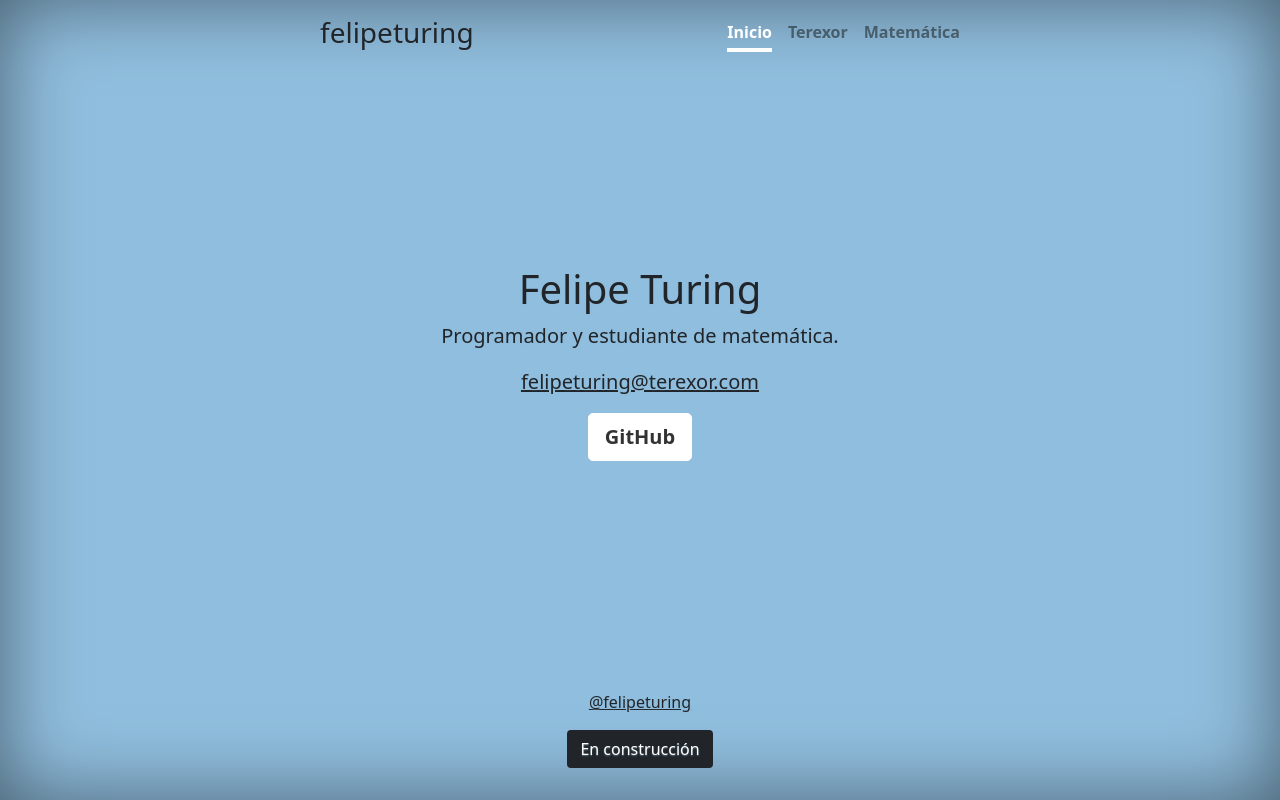
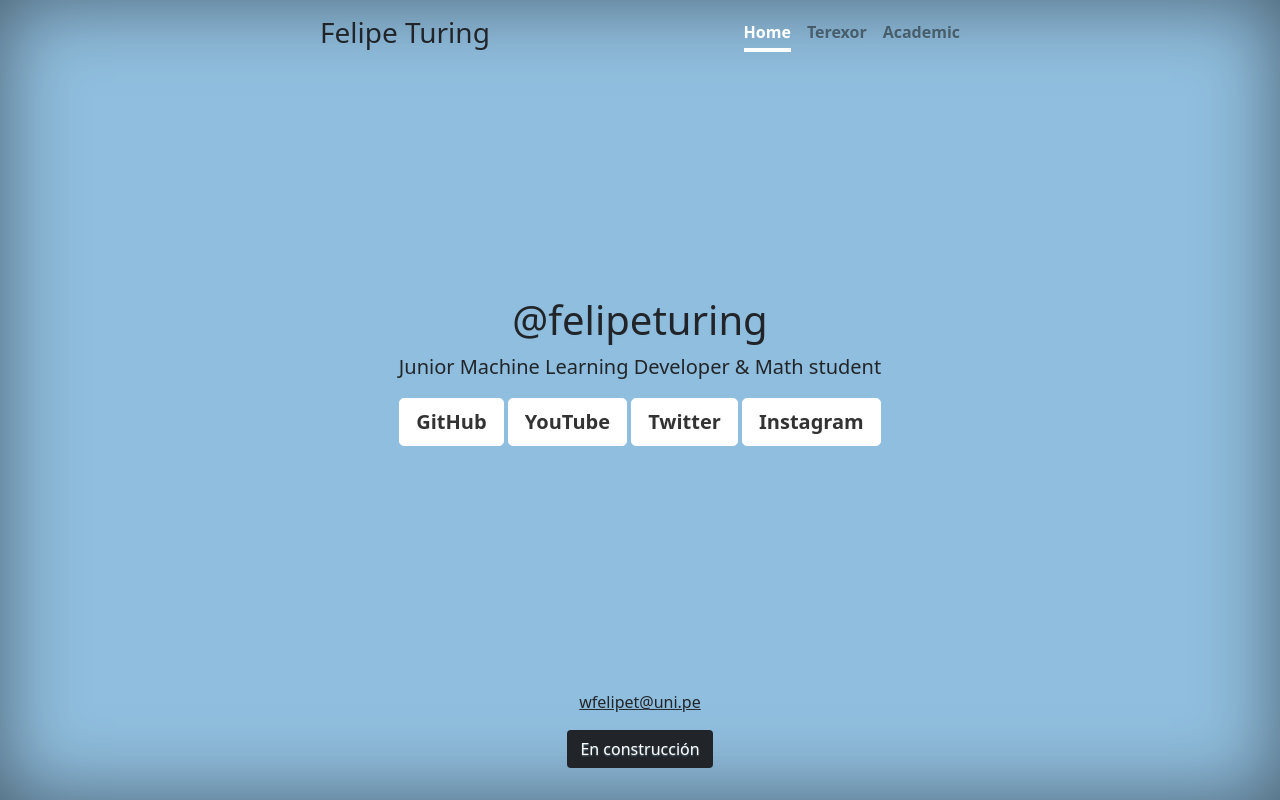
Before and after one commit to felipeturing/website, a plain HTML site: page index.html in a window 1280 px wide. Drawn offline with nearby package versions, Linux system fonts and the light colour scheme.

Commit message:
Ordenar y actualizar contenido 09/2022

```diff
--- a/index.html
+++ b/index.html
@@ -22,24 +22,26 @@
 
 	    <header class="mb-auto">
 		<div>
-		    <h3 class="float-md-start mb-0">felipeturing</h3>
+		    <h3 class="float-md-start mb-0">Felipe Turing</h3>
 		    <nav class="nav nav-masthead justify-content-center float-md-end">
-			<a class="nav-link active" aria-current="page" href="#">Inicio</a>
-			<a class="nav-link" href="/">Terexor</a>
-			<a class="nav-link" href="/">Matemática</a>
+			<a class="nav-link active" aria-current="page" href="#">Home</a>
+			<a class="nav-link" href="https://terexor.com" target="_blank">Terexor</a>
+			<a class="nav-link" href="https://www.researchgate.net/profile/Walter-Felipe-Tolentino" target="_blank">Academic</a>
 		    </nav>
 		</div>
 	    </header>
 
 	    <main class="px-3">
-		<h1>Felipe Turing</h1>
-		<p class="lead">Programador y estudiante de matemática.</p>
-		<p class="lead"><a class="text-dark" href="mailto:felipeturing@terexor.com">felipeturing@terexor.com</a></p>
-		<p class="lead"><a href="https://github.com/felipeturing" class="btn btn-lg btn-secondary fw-bold border-white bg-white"> GitHub</a></p>
+		<h1>@felipeturing</h1>
+		<p class="lead">Junior Machine Learning Developer & Math student</p>
+		<a href="https://github.com/felipeturing" target="_blank" class="btn btn-lg btn-secondary fw-bold border-white bg-white">GitHub</a>
+		<a href="https://www.youtube.com/channel/UCeSxccXkW82_bWbv27Hxa7Q" target="_blank" class="btn btn-lg btn-secondary fw-bold border-white bg-white">YouTube</a>
+		<a href="https://twitter.com/felipeturing" target="_blank" class="btn btn-lg btn-secondary fw-bold border-white bg-white">Twitter</a>
+		<a href="https://instagram.com/felipeturing" target="_blank" class="btn btn-lg btn-secondary fw-bold border-white bg-white">Instagram</a>
 	    </main>
 
 	    <footer class="mt-auto text-white-50">
-		<p><a href="https://twitter.com/felipeturing" class="text-dark">@felipeturing</a></p>
+		<p><a href="mailto:wfelipet@uni.pe" class="text-dark">wfelipet@uni.pe</a></p>
 		<p class="text-dark"><a href="https://github.com/felipeturing/website/tree/main" class="btn bg-dark text-white"> En construcción</a></p>
 	    </footer>
 
```
